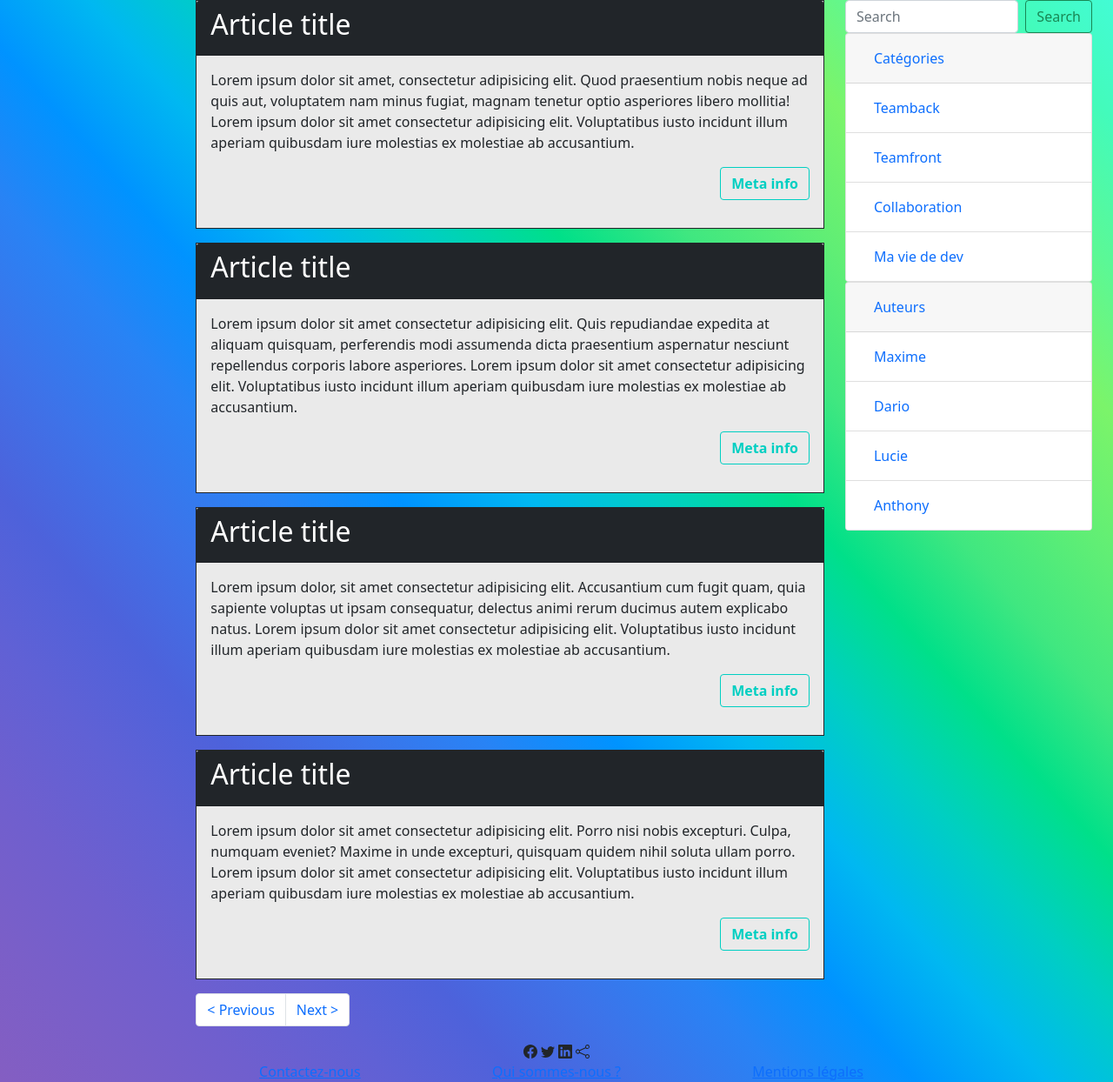
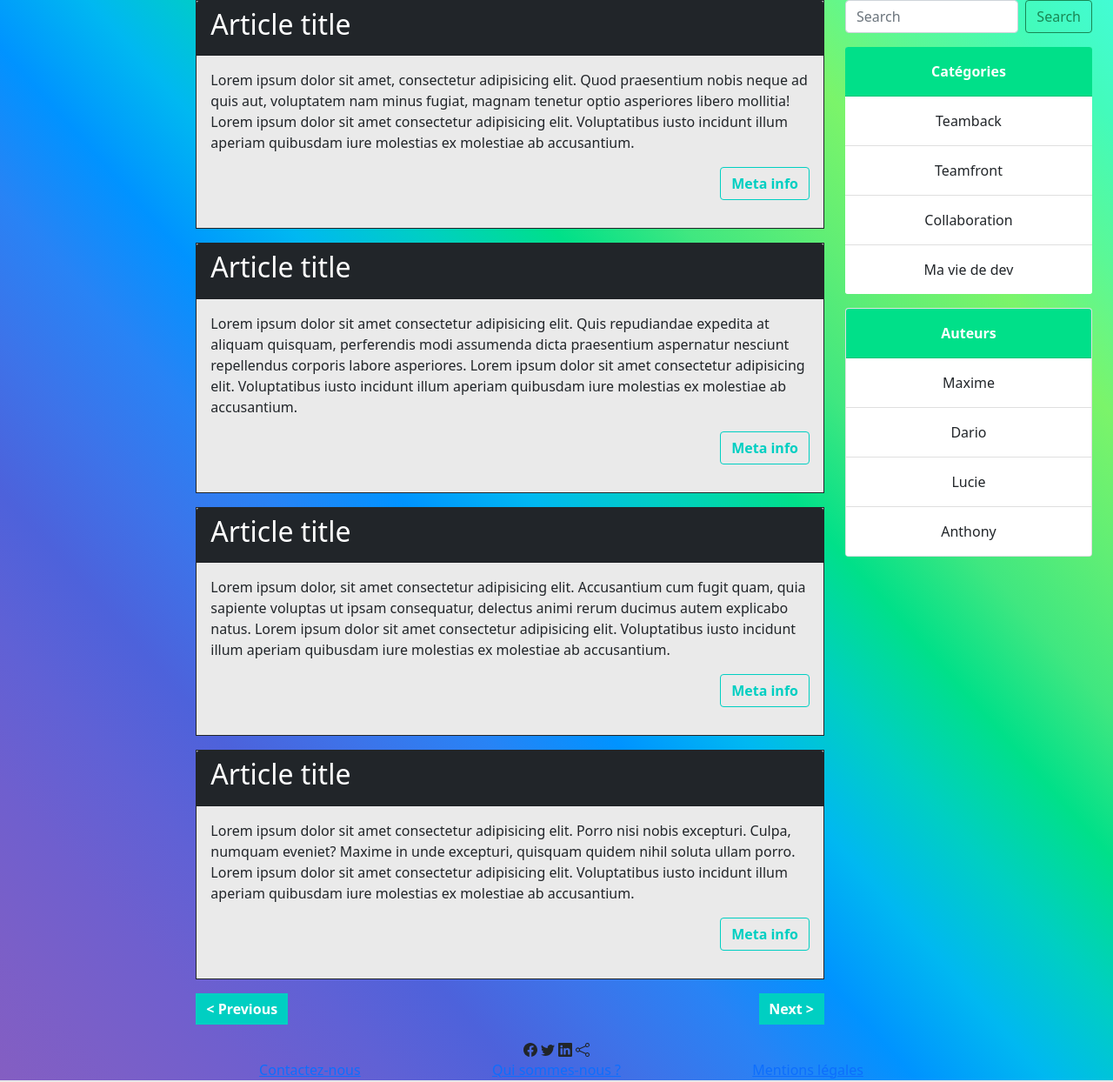
Before and after one commit to Oriane-Toque/oblog-bootstrap, a PHP site: page / in a window 1280 px wide. Shown: the part 200-1444 px from the top of the page at 87% size. Run offline with PHP 8.4, Linux system fonts and the light colour scheme.

Commit message:
CSS aside

```diff
--- a/css/style.css
+++ b/css/style.css
@@ -82,3 +82,53 @@ article {
 .article_btn-link:hover {
   background-color: var(--color-link2);
 }
+
+/*==========PREVIOUS NEXT==========*/
+
+.navigation_list-item a,
+.navigation_list-item a:focus {
+  background-color: transparent;
+  border: none;
+  color: #fff;
+}
+
+.navigation_list-item:hover{
+  transform: scale(1.1);
+  background-color: var(--color-link2);
+  font-weight: bold;
+}
+
+.navigation_list {
+  justify-content: space-between;
+}
+
+.navigation_list-item {
+  background-color: var(--color-link2);
+  font-weight: bold;
+  transition: transform .5s ease-in-out;
+}
+
+/*==========ASIDE==========*/
+.aside_form {
+  margin-bottom: 1rem;
+}
+
+.card_border {
+  border: none;
+  margin-bottom: 1rem;
+}
+
+.card-header--bg a {
+  color: #fff;
+}
+
+.card-header--bg {
+  background-color: var(--color-link4);
+  font-weight: bold;
+  text-align: center;
+}
+
+.nav_link {
+  text-align: center;
+  color: var(--color-font-header);
+}
--- a/index.html
+++ b/index.html
@@ -90,38 +90,38 @@
             </div>
           </article>
           <nav aria-label="Page navigation example">
-            <ul class="pagination">
-              <li class="page-item"><a class="page-link" href="#">< Previous</a></li>
-              <li class="page-item"><a class="page-link" href="#">Next ></a></li>
+            <ul class="navigation_list pagination">
+              <li class="navigation_list-item page-item"><a class="page-link" href="#">< Previous</a></li>
+              <li class="navigation_list-item page-item"><a class="page-link" href="#">Next ></a></li>
             </ul>
           </nav>
         </div>
         <div class="col-12 col-lg-3 pe-lg-4">
           <aside>
-            <form class="d-flex">
+            <form class="aside_form d-flex">
               <input class="form-control me-2" type="search" placeholder="Search" aria-label="Search">
               <button class="btn btn-outline-success" type="submit">Search</button>
             </form>
-            <div class="card">
-              <div class="card-header">
+            <div class="card card_border">
+              <div class="card-header card-header--bg">
                 <a class="nav-link" href="#">Catégories</a>
               </div>
               <ul class="list-group list-group-flush">
-                <li class="list-group-item"><a class="nav-link" href="#">Teamback</a></li>
-                <li class="list-group-item"><a class="nav-link" href="#">Teamfront</a></li>
-                <li class="list-group-item"><a class="nav-link" href="#">Collaboration</a></li>
-                <li class="list-group-item"><a class="nav-link" href="#">Ma vie de dev</a></li>
+                <li class="list-group-item"><a class="nav_link nav-link" href="#">Teamback</a></li>
+                <li class="list-group-item"><a class="nav_link nav-link" href="#">Teamfront</a></li>
+                <li class="list-group-item"><a class="nav_link nav-link" href="#">Collaboration</a></li>
+                <li class="list-group-item"><a class="nav_link nav-link" href="#">Ma vie de dev</a></li>
               </ul>
             </div>
             <div class="card">
-              <div class="card-header">
+              <div class="card-header card-header--bg">
                 <a class="nav-link" href="#">Auteurs</a>
               </div>
               <ul class="list-group list-group-flush">
-                <li class="list-group-item"><a class="nav-link" href="#">Maxime</a></li>
-                <li class="list-group-item"><a class="nav-link" href="#">Dario</a></li>
-                <li class="list-group-item"><a class="nav-link" href="#">Lucie</a></li>
-                <li class="list-group-item"><a class="nav-link" href="#">Anthony</a></li>
+                <li class="list-group-item"><a class="nav_link nav-link" href="#">Maxime</a></li>
+                <li class="list-group-item"><a class="nav_link nav-link" href="#">Dario</a></li>
+                <li class="list-group-item"><a class="nav_link nav-link" href="#">Lucie</a></li>
+                <li class="list-group-item"><a class="nav_link nav-link" href="#">Anthony</a></li>
               </ul>
             </div>
           </aside>
```
